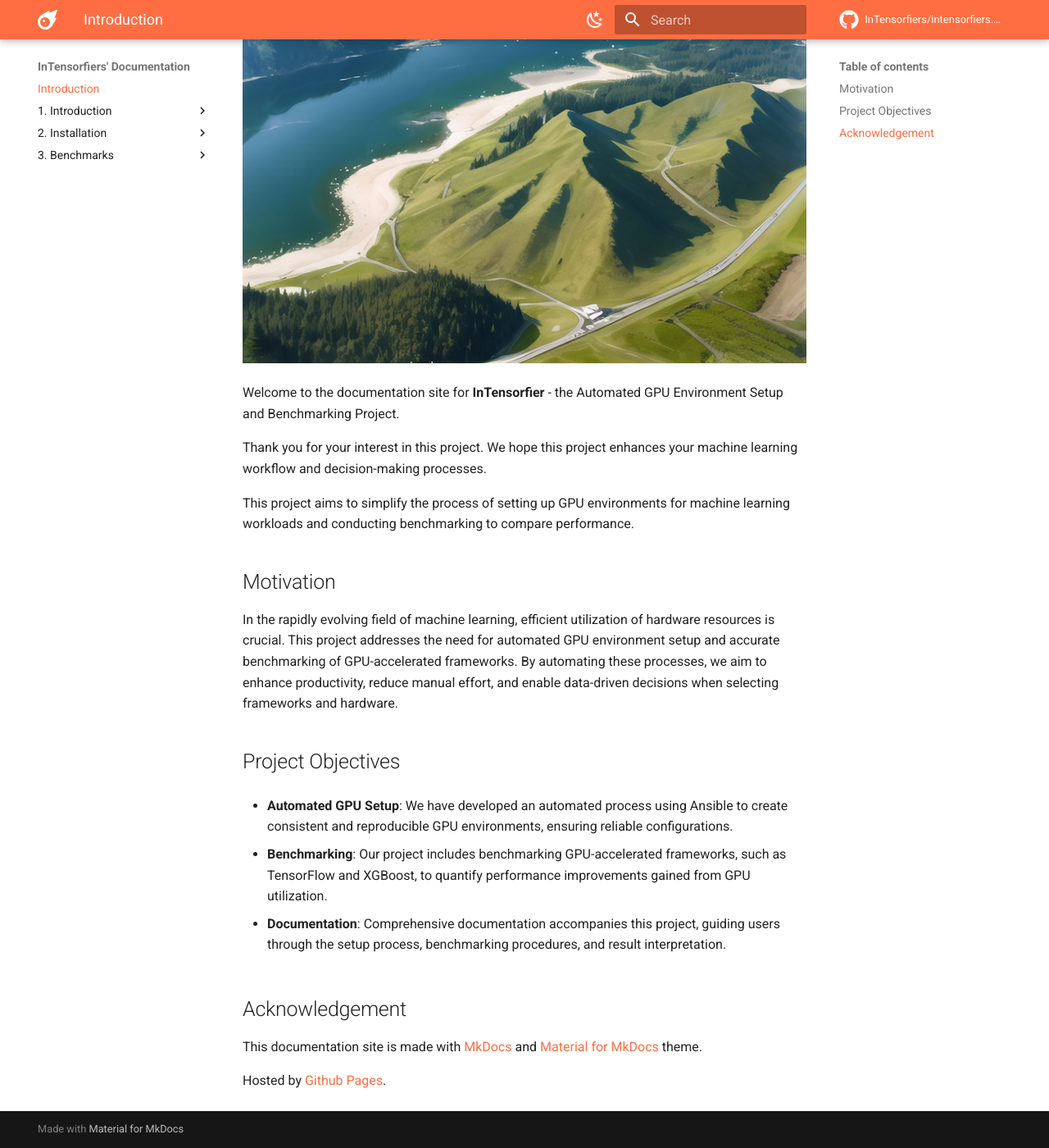
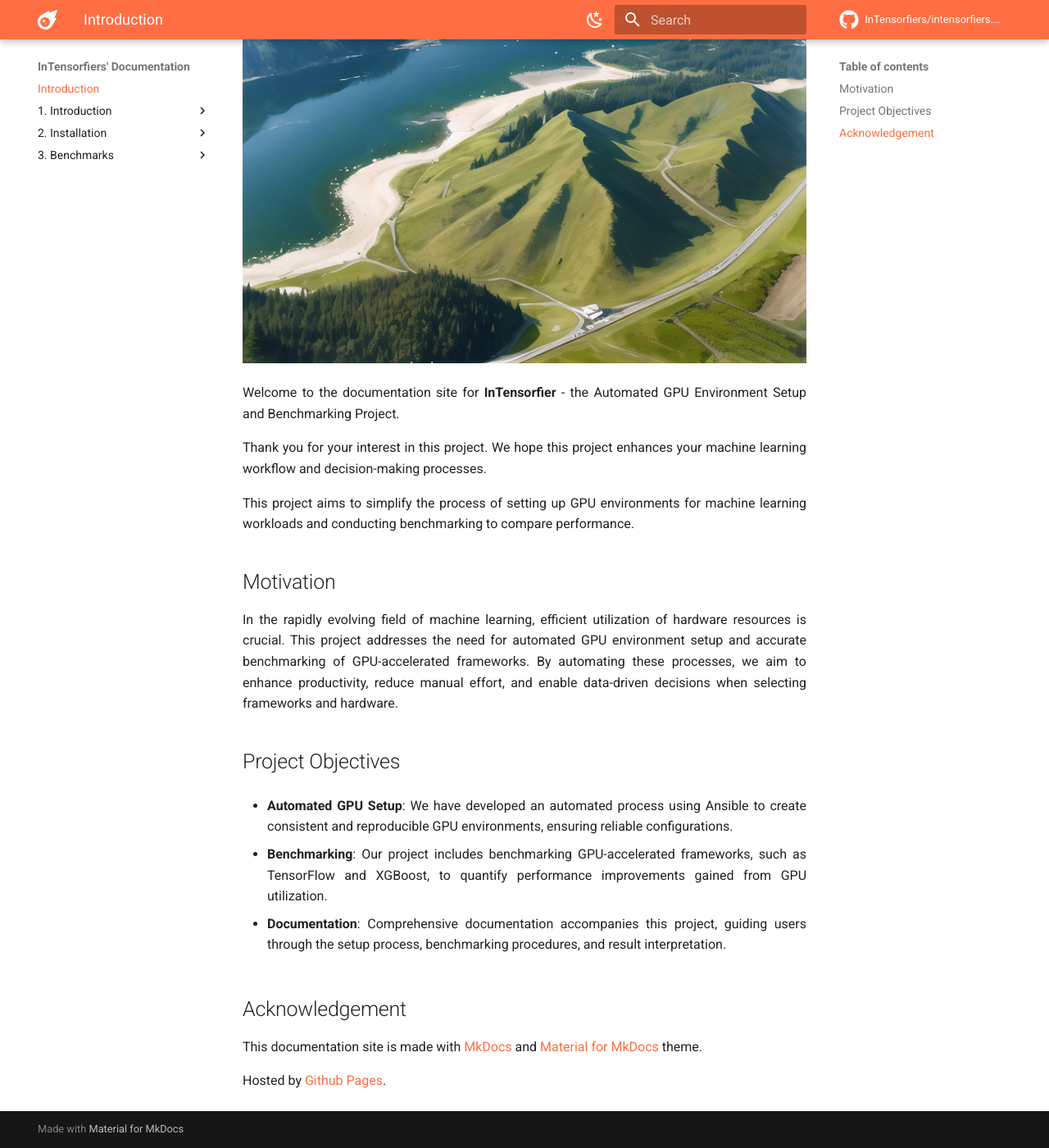
Before and after one commit to InTensorfiers/intensorfiers.github.io, an MkDocs documentation site: the page built from docs/index.md, in a window 1280 px wide and 1400 px high, scrolled down 425 px. Shown: the whole window at 82% size. Built offline with MkDocs 1.6.1 and Material for MkDocs 9.7.7, drawn with Linux system fonts in a browser that asks for light colours; comment, search, counter and statistics services are not loaded.

Commit message:
add stylesheet to justify text

```diff
--- /dev/null
+++ b/docs/stylesheets/extra.css
@@ -0,0 +1,3 @@
+p {
+    text-align: justify;
+}
--- a/mkdocs.yml
+++ b/mkdocs.yml
@@ -45,3 +45,5 @@ nav:
       - Installing Dependencies: "installation/steps/install-dependencies.md"
   - 3. Benchmarks:
     - Overview: "benchmarks/overview.md"
+extra_css:
+  - stylesheets/extra.css
```
